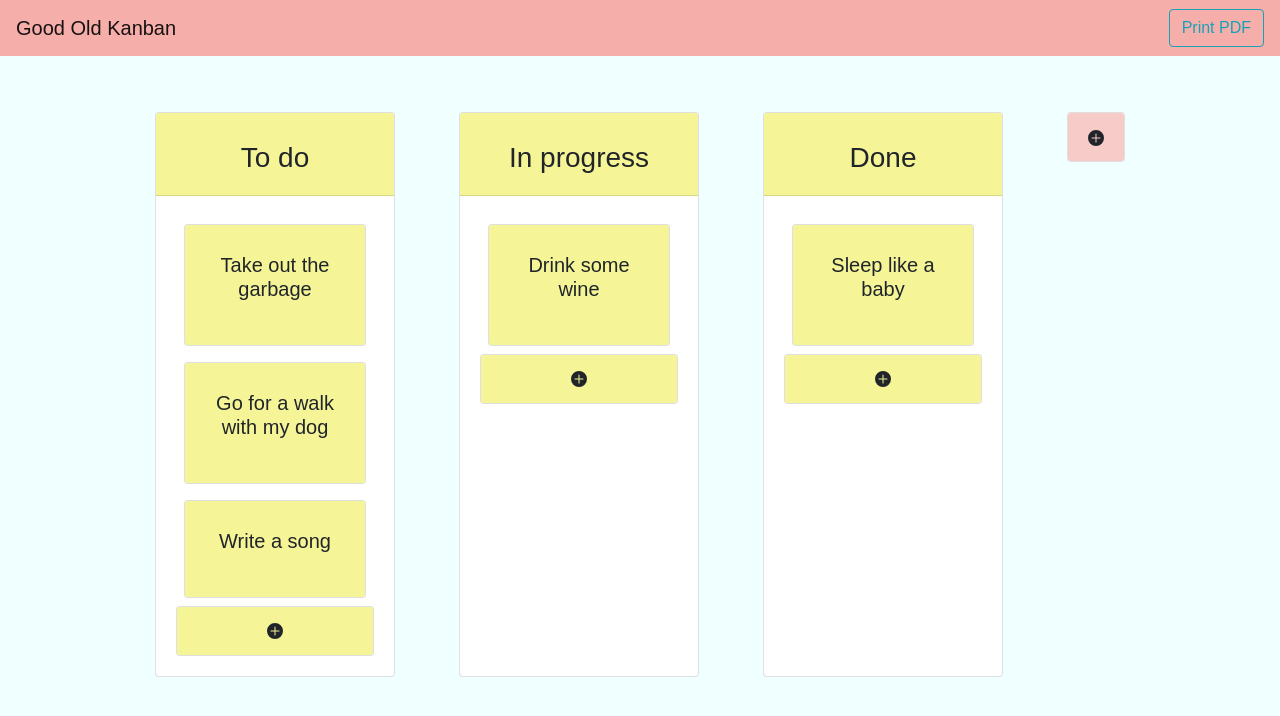
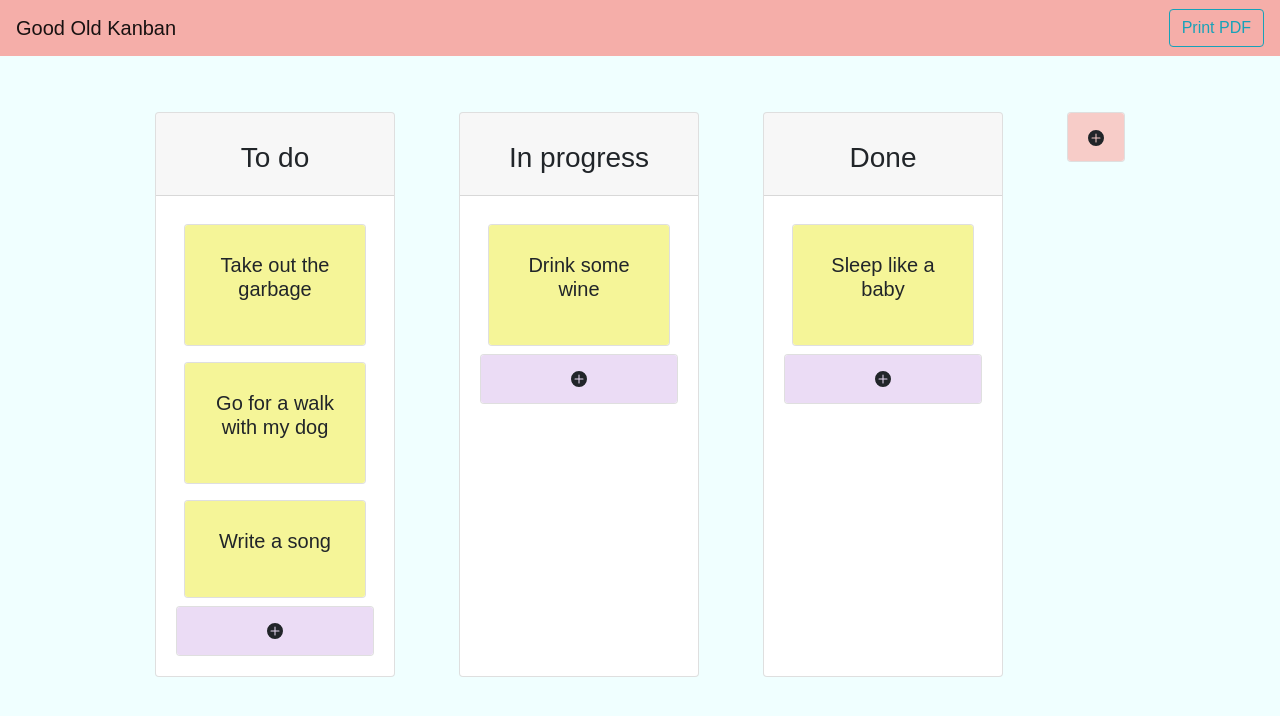
Before and after one commit to jessicaseo83/kanban, a React (Create React App) app: page / in a window 1280 px wide. Shown: the top 716 px of the page. Built offline with nearby package versions, Linux system fonts and the light colour scheme.

Commit message:
Add style for Column component

```diff
--- a/src/components/Column.css
+++ b/src/components/Column.css
@@ -4,8 +4,8 @@
   width: 15rem;
 }
 
-.card-header {
-  background-color: #f5f598;
+.column-header {
+  background-color: #f7ccc8;
 }
 
 .card-header .edit-delete-btn {
```
